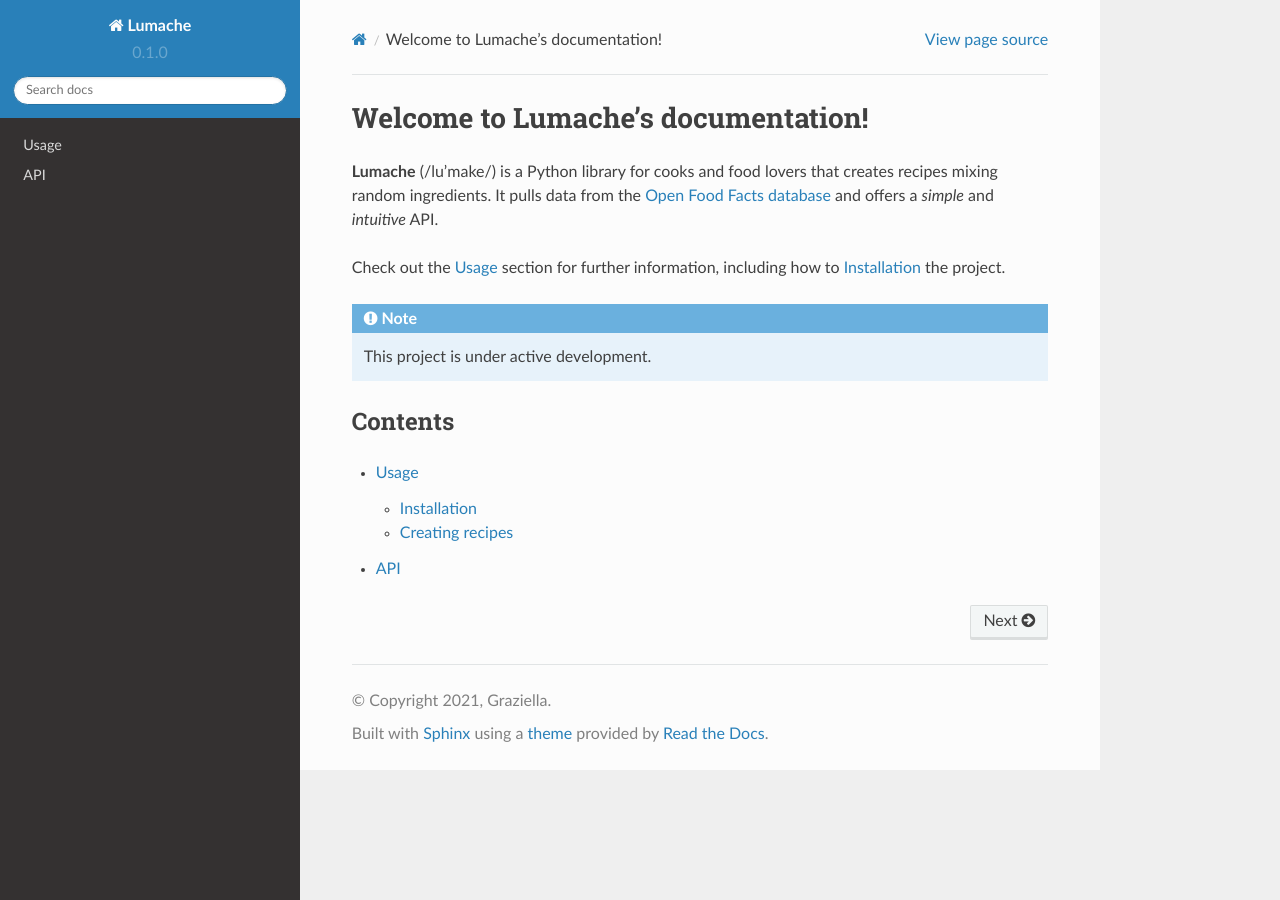
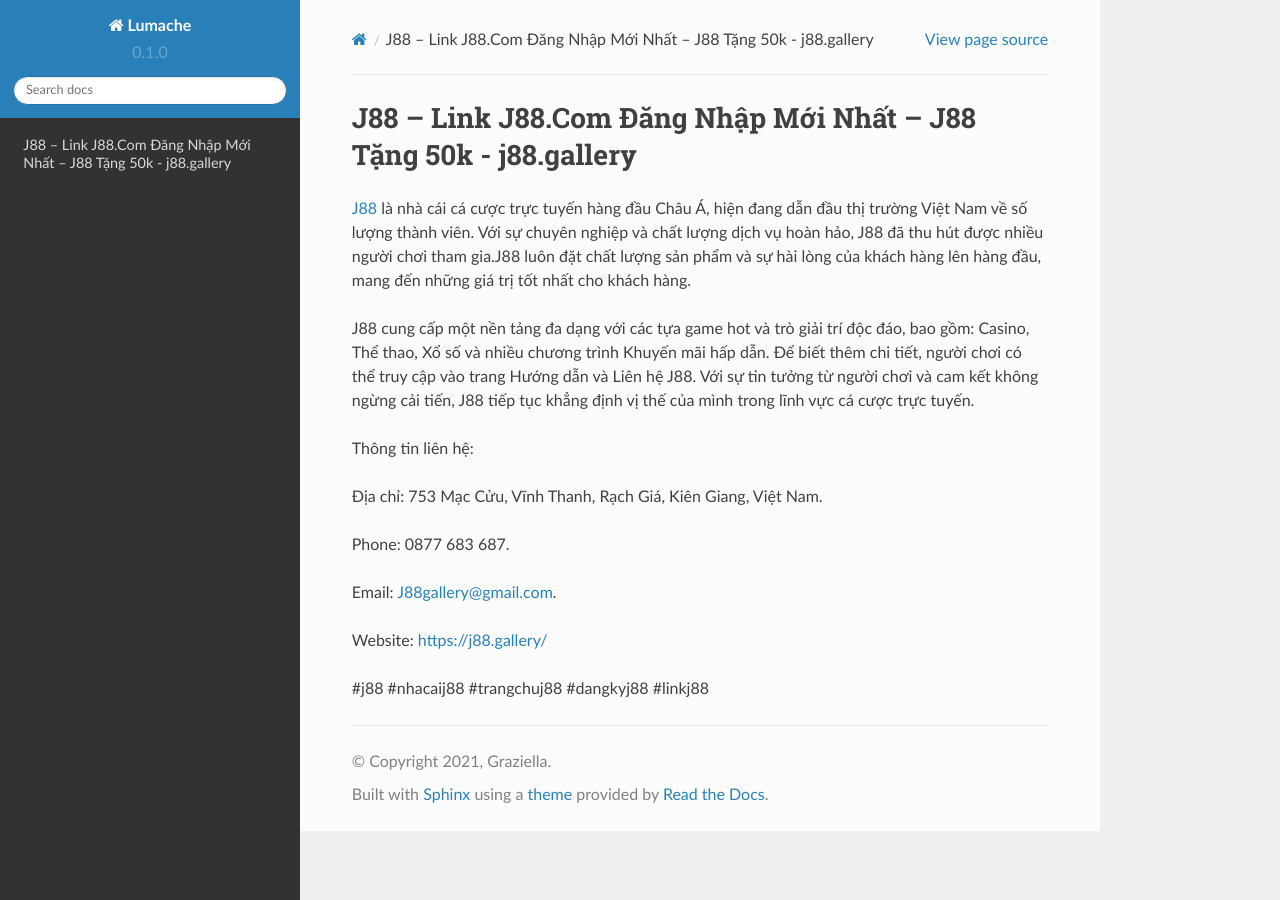
Before and after one commit to srphamkhuongduy77/j88gallery, a Sphinx documentation site: the page built from docs/source/index.rst, in a window 1280 px wide. Built offline with Sphinx 7.4.7 and the Read the Docs theme 2.0.0, drawn with Linux system fonts in a browser that asks for light colours.

Commit message:
Update index.rst

```diff
--- a/docs/source/index.rst
+++ b/docs/source/index.rst
@@ -1,22 +1,18 @@
-Welcome to Lumache's documentation!
+J88 – Link J88.Com Đăng Nhập Mới Nhất – J88 Tặng 50k - j88.gallery
 ===================================
 
-**Lumache** (/lu'make/) is a Python library for cooks and food lovers
-that creates recipes mixing random ingredients.
-It pulls data from the `Open Food Facts database <https://world.openfoodfacts.org/>`_
-and offers a *simple* and *intuitive* API.
+`J88 <https://j88.gallery/>`_ là nhà cái cá cược trực tuyến hàng đầu Châu Á, hiện đang dẫn đầu thị trường Việt Nam về số lượng thành viên. Với sự chuyên nghiệp và chất lượng dịch vụ hoàn hảo, J88 đã thu hút được nhiều người chơi tham gia.J88 luôn đặt chất lượng sản phẩm và sự hài lòng của khách hàng lên hàng đầu, mang đến những giá trị tốt nhất cho khách hàng.
 
-Check out the :doc:`usage` section for further information, including
-how to :ref:`installation` the project.
+J88 cung cấp một nền tảng đa dạng với các tựa game hot và trò giải trí độc đáo, bao gồm: Casino, Thể thao, Xổ số và nhiều chương trình Khuyến mãi hấp dẫn. Để biết thêm chi tiết, người chơi có thể truy cập vào trang Hướng dẫn và Liên hệ J88. Với sự tin tưởng từ người chơi và cam kết không ngừng cải tiến, J88 tiếp tục khẳng định vị thế của mình trong lĩnh vực cá cược trực tuyến.
 
-.. note::
+Thông tin liên hệ:
 
-   This project is under active development.
+Địa chỉ: 753 Mạc Cửu, Vĩnh Thanh, Rạch Giá, Kiên Giang, Việt Nam.
 
-Contents
---------
+Phone: 0877 683 687.
 
-.. toctree::
+Email: J88gallery@gmail.com.
 
-   usage
-   api
+Website: https://j88.gallery/
+
+#j88 #nhacaij88 #trangchuj88 #dangkyj88 #linkj88
```
